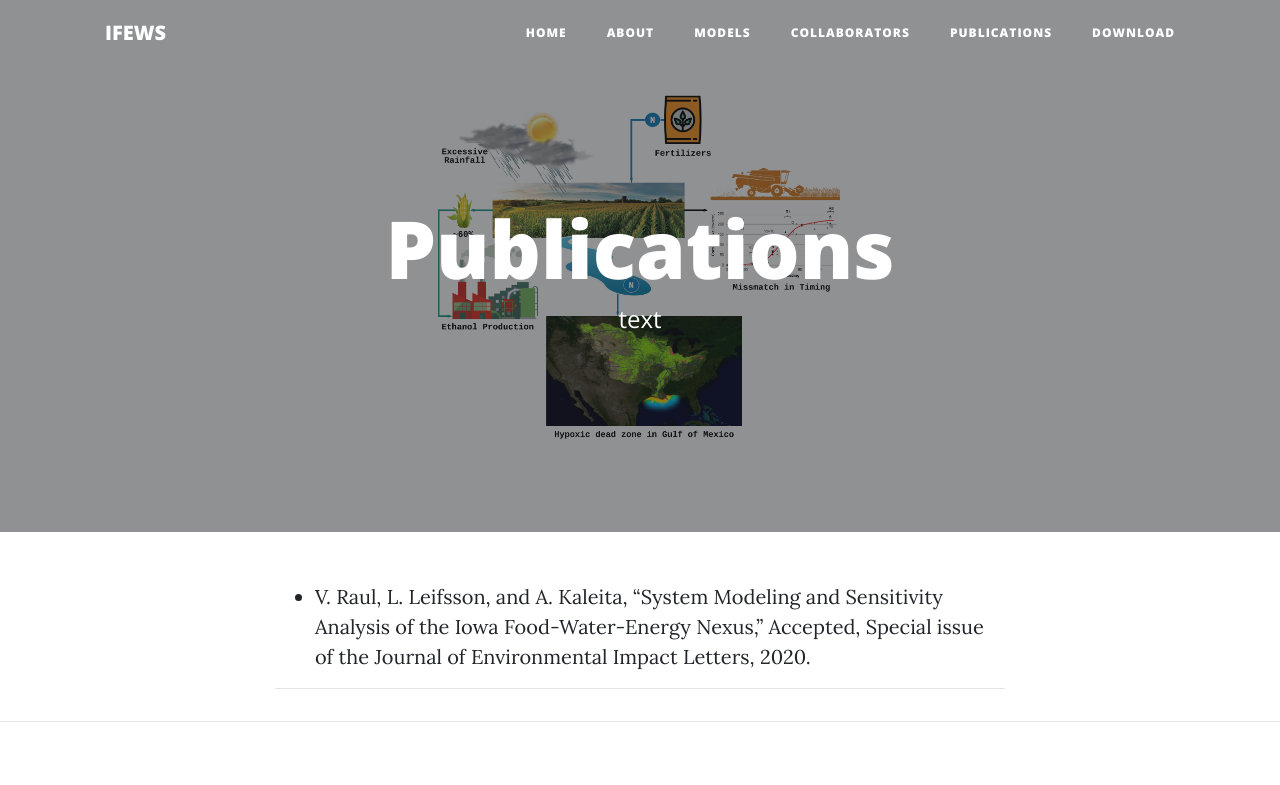
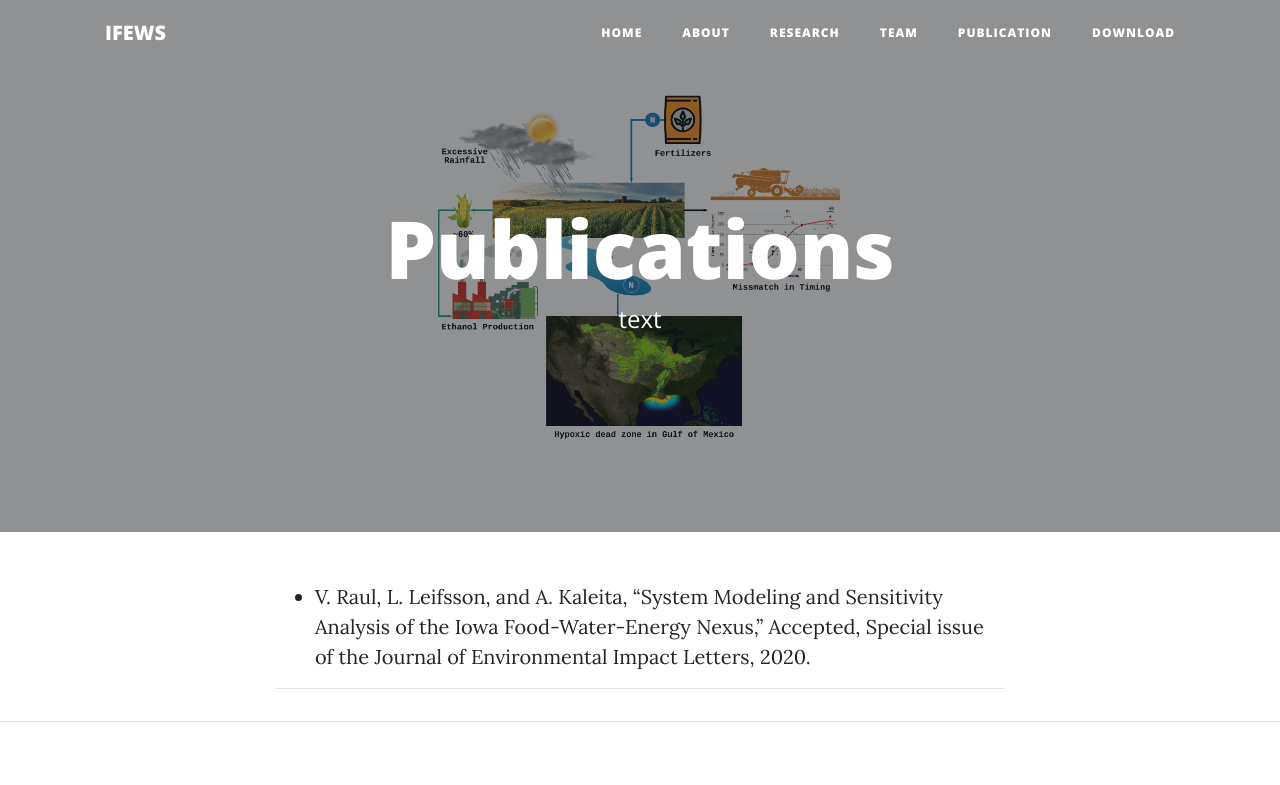
Before and after one commit to jbtut/ifews.github.io, a website: page publication.html in a window 1280 px wide. Shown: the top 785 px of the page. Drawn offline with nearby package versions, Linux system fonts and the light colour scheme.

Commit message:
Update and rename publications.html to publication.html

```diff
--- a/publications.html
+++ b/publication.html
@@ -42,13 +42,13 @@
             <a class="nav-link" href="about.html">About</a>
           </li>
           <li class="nav-item">
-            <a class="nav-link" href="models.html">Models</a>
+            <a class="nav-link" href="research.html">Research</a>
           </li>
           <li class="nav-item">
-            <a class="nav-link" href="collaborators.html">Collaborators</a>
+            <a class="nav-link" href="team.html">Team</a>
           </li>
           <li class="nav-item">
-            <a class="nav-link" href="publications.html">Publications</a>
+            <a class="nav-link" href="publication.html">Publication</a>
           </li>
           <li class="nav-item">
             <a class="nav-link" href="download.html">Download</a>
```
